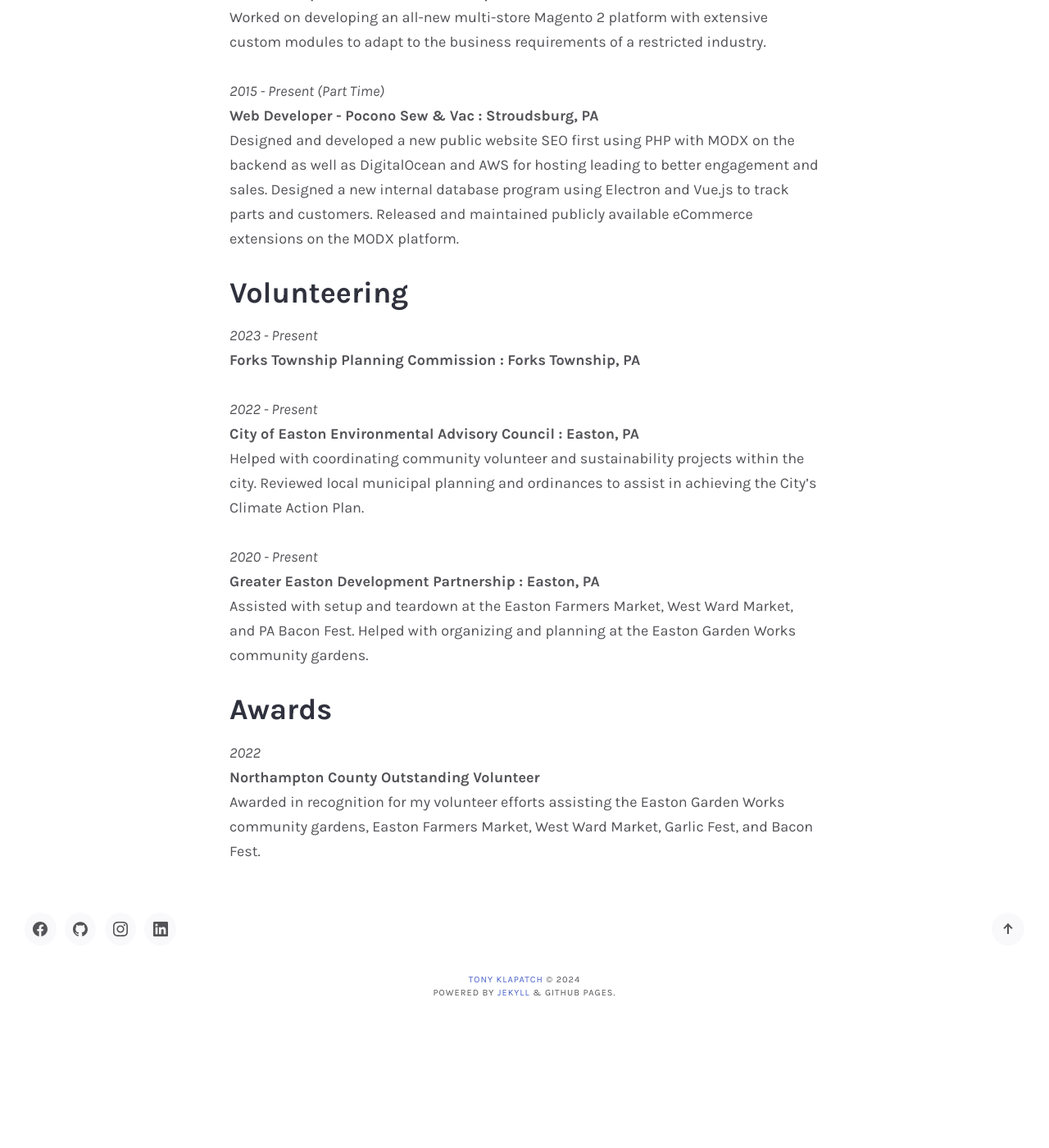
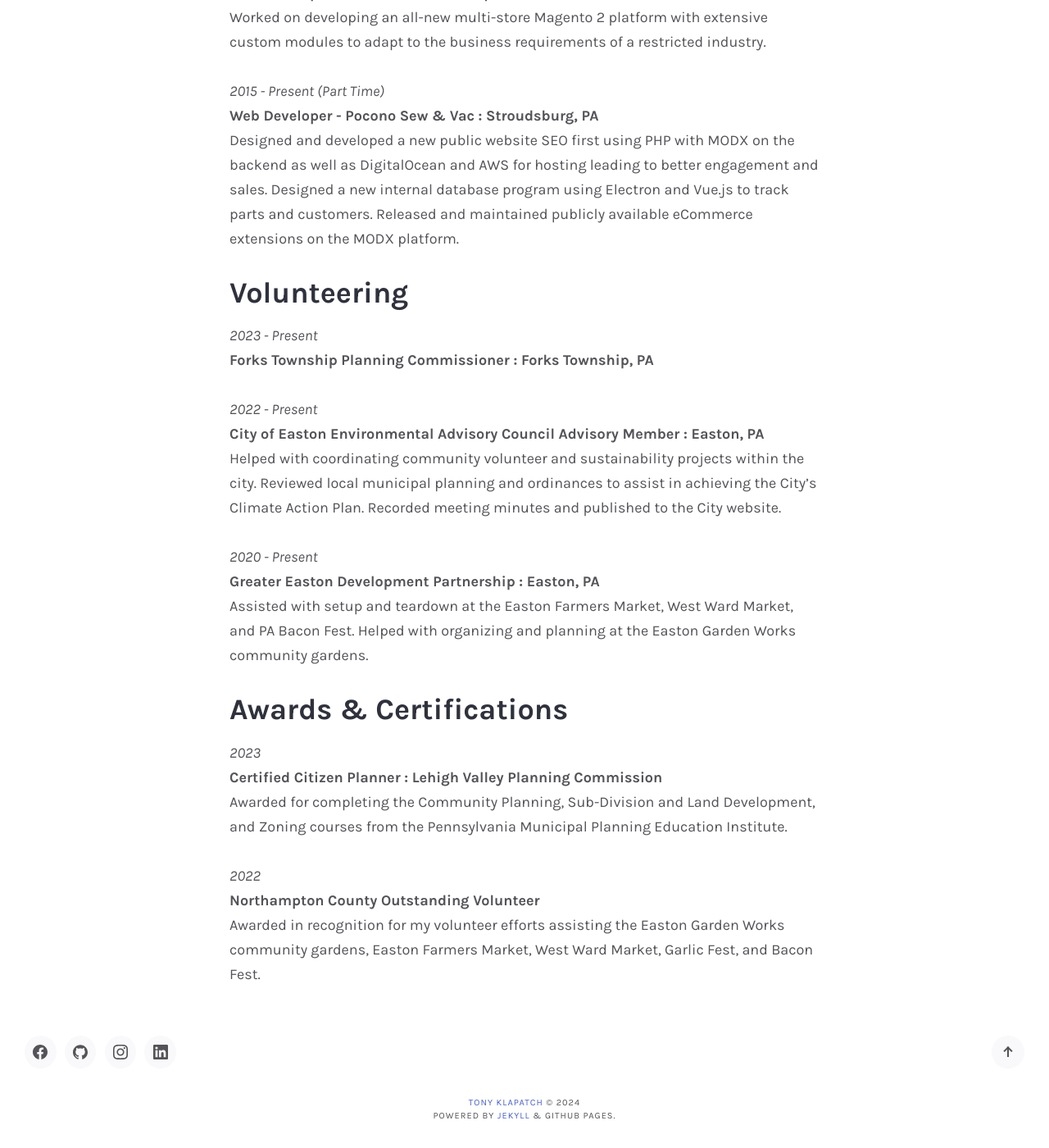
Before and after one commit to tonyklapatch/tonyklapatch.github.io, a Jekyll site: the page built from about.md, in a window 1280 px wide and 1400 px high, scrolled down 425 px. Shown: the whole window at 82% size. Built offline with Jekyll 4.4.1, drawn with Linux system fonts in a browser that asks for light colours; before the commit the page ends 1675 px from its top, so only the background shows below that.

Commit message:
Add dev instructions, about modifications, update image

```diff
--- a/about.md
+++ b/about.md
@@ -18,17 +18,21 @@
 ## Volunteering
 
 *2023 - Present*\
-**Forks Township Planning Commission : Forks Township, PA**
+**Forks Township Planning Commissioner : Forks Township, PA**
 
 *2022 - Present*\
-**City of Easton Environmental Advisory Council : Easton, PA**\
-Helped with coordinating community volunteer and sustainability projects within the city. Reviewed local municipal planning and ordinances to assist in achieving the City's Climate Action Plan.
+**City of Easton Environmental Advisory Council Advisory Member : Easton, PA**\
+Helped with coordinating community volunteer and sustainability projects within the city. Reviewed local municipal planning and ordinances to assist in achieving the City's Climate Action Plan. Recorded meeting minutes and published to the City website.
 
 *2020 - Present*\
 **Greater Easton Development Partnership : Easton, PA**\
 Assisted with setup and teardown at the Easton Farmers Market, West Ward Market, and PA Bacon Fest. Helped with organizing and planning at the Easton Garden Works community gardens.
 
-## Awards
+## Awards & Certifications
+
+*2023*\
+**Certified Citizen Planner : Lehigh Valley Planning Commission**\
+Awarded for completing the Community Planning, Sub-Division and Land Development, and Zoning courses from the Pennsylvania Municipal Planning Education Institute.
 
 *2022*\
 **Northampton County Outstanding Volunteer**\
--- a/thank-you.html
+++ /dev/null
@@ -1,6 +0,0 @@
----
-layout: page
-title: Thank you
----
-
-<p>{{ site.thankyou_page_description }}</p>
```
Also changed, not shown: README.md, assets/images/authorimage.jpg.
